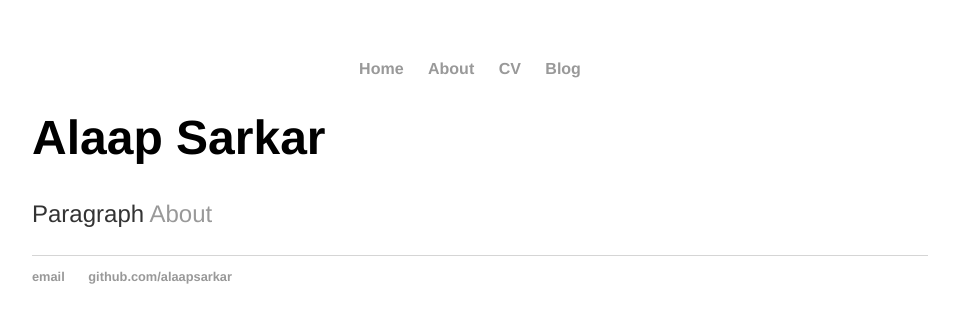
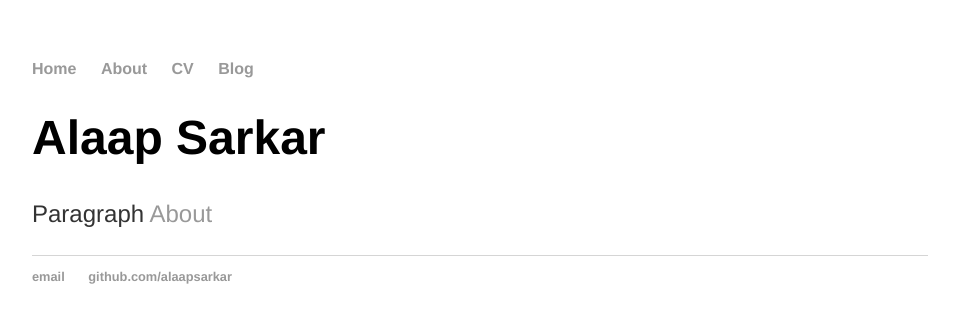
Before and after one commit to AlaapSarkar/AlaapSarkar.github.io, a Jekyll site: the page built from index.html, in a window 1280 px wide. Shown: the top 323 px of the page, without its empty margins (160-1119 px from the left). Built offline with Jekyll 4.4.1, drawn with Linux system fonts in a browser that asks for light colours.

Commit message:
Update default.html

```diff
--- a/_layouts/default.html
+++ b/_layouts/default.html
@@ -6,7 +6,7 @@
 			<link rel="stylesheet" type="text/css" href="/css/main.css">
 		</head>
 		<body>
-			<nav style="text-align: center">
+			<nav>
 			<ul>
 	        		<li><a href="/">Home</a></li>
 		        	<li><a href="/about">About</a></li>
```
